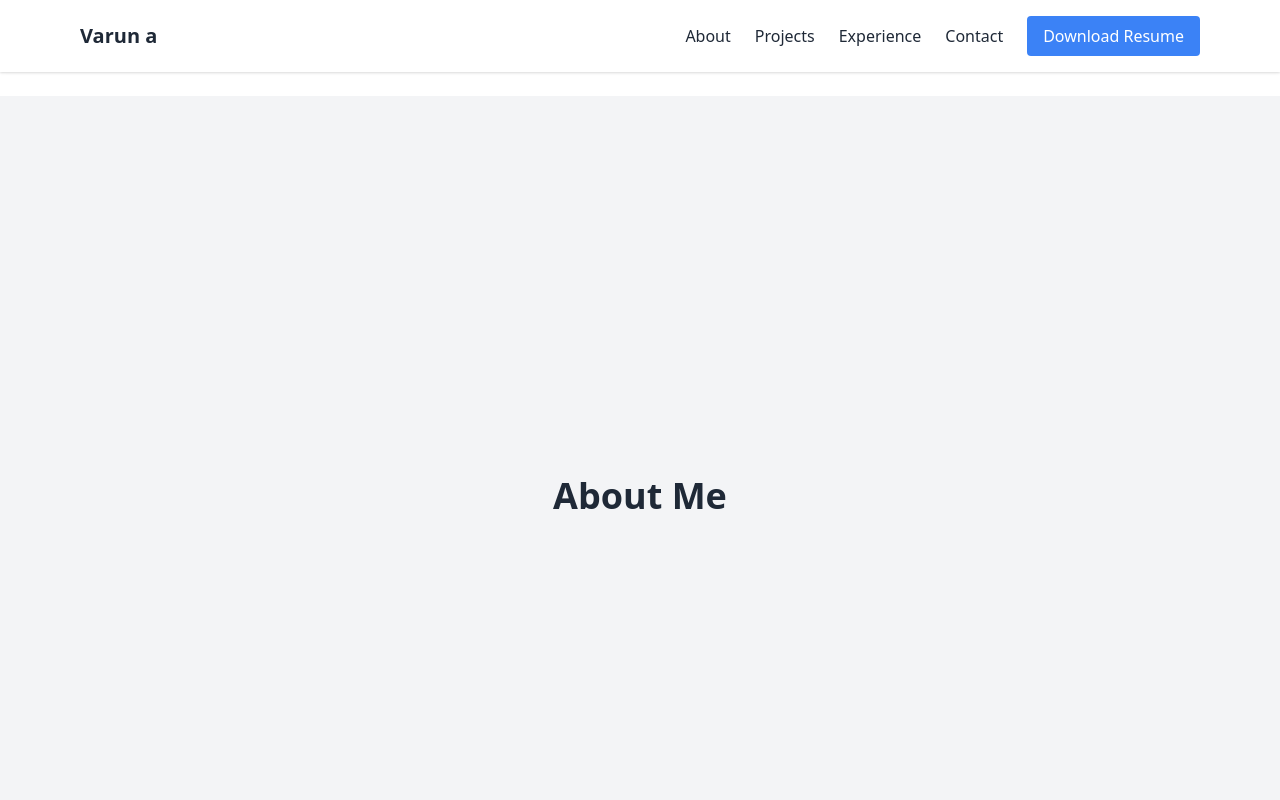
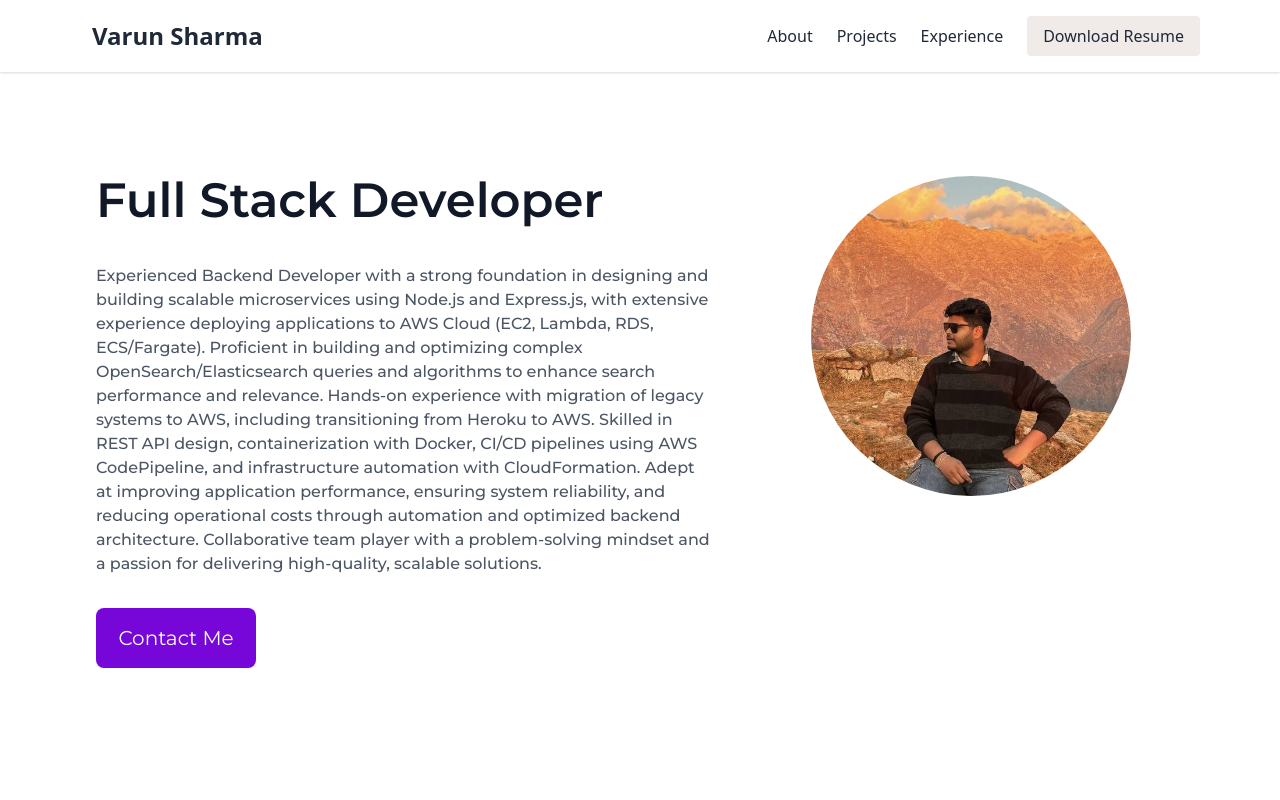
Before and after one commit to Varunsharma2k1/Portfolio, a React (Vite) app: page / in a window 1280 px wide. Shown: the top 800 px of the page. Built offline with nearby package versions, Linux system fonts and the light colour scheme.

Commit message:
update About me

```diff
--- a/index.html
+++ b/index.html
@@ -5,7 +5,10 @@
     <link rel="icon" type="image/svg+xml" href="/vite.svg" />
     <meta name="viewport" content="width=device-width, initial-scale=1.0" />
     <link href="https://cdn.jsdelivr.net/npm/tailwindcss@2.2.19/dist/tailwind.min.css" rel="stylesheet">
-    <title>Vite + React + TS</title>
+    <link rel="preconnect" href="https://fonts.googleapis.com">
+<link rel="preconnect" href="https://fonts.gstatic.com" crossorigin>
+<link href="https://fonts.googleapis.com/css2?family=Lato:ital,wght@0,100;0,300;0,400;0,700;0,900;1,100;1,300;1,400;1,700;1,900&family=Montserrat:ital,wght@0,100..900;1,100..900&display=swap" rel="stylesheet">
+    <title>Varun Sharma</title>
   </head>
   <body>
     <div id="root"></div>
--- a/src/App.tsx
+++ b/src/App.tsx
@@ -14,35 +14,36 @@ export default function App() {
     console.log(email);
 
     try {
-    const response = await fetch('https://vfpbadp477.execute-api.ap-south-1.amazonaws.com/dev/subscribe', {
-      method: 'POST',
+      const response = await fetch(
+        "https://vfpbadp477.execute-api.ap-south-1.amazonaws.com/dev/subscribe",
+        {
+          method: "POST",
           headers: {
-        'Content-Type': 'application/json',
+            "Content-Type": "application/json",
           },
           body: JSON.stringify({ email }),
-    });
+        }
+      );
 
       console.log(response);
 
       if (response.ok) {
-      alert('Subscribed successfully!');
+        alert("Subscribed successfully!");
       } else {
-      alert('Subscription failed!');
+        alert("Subscription failed!");
       }
     } catch (err) {
       console.error("Error while subscribing:", err);
-    alert('Subscription failed due to an error.');
+      alert("Subscription failed due to an error.");
     }
   };
-
-
 
   return (
     <div className="font-sans text-gray-800">
       {/* Navbar */}
       <nav className="fixed w-full bg-white shadow z-50">
         <div className="max-w-6xl mx-auto px-4 py-4 flex justify-between items-center">
-          <h1 className="text-xl font-bold">Varun a</h1>
+          <h1 className="text-2xl font-bold ml-3">Varun Sharma</h1>
           <div className="md:hidden">
             <button
               onClick={() => setMenuOpen(!menuOpen)}
@@ -56,11 +57,11 @@ export default function App() {
               menuOpen ? "flex" : "hidden"
             } md:flex flex-col md:flex-row gap-4 md:gap-6 absolute md:static bg-white top-full left-0 w-full md:w-auto px-4 py-4 md:p-0 shadow md:shadow-none z-40`}
           >
-            {["about", "projects", "experience", "contact"].map((section) => (
+            {["About", "Projects", "Experience"].map((section) => (
               <button
                 key={section}
                 onClick={() => scrollTo(section)}
-                className="capitalize hover:text-blue-600 text-left md:text-center"
+                className="capitalize text-left md:text-center transform transition-transform duration-75 hover:scale-[1.01]"
               >
                 {section}
               </button>
@@ -69,7 +70,8 @@ export default function App() {
               href="https://varun-sharma.s3.ap-south-1.amazonaws.com/VarunSharma_Resume2k25.pdf"
               target="_blank"
               rel="noopener noreferrer"
-  className="bg-blue-500 text-white px-4 py-2 rounded hover:bg-blue-600 text-center"
+              style={{ backgroundColor: "#f0eae9" }}
+              className=" text-dark px-4 py-2 rounded  text-center"
             >
               Download Resume
             </a>
@@ -77,24 +79,69 @@ export default function App() {
         </div>
       </nav>
 
-      <div className="pt-24 space-y-24">
-        {/* Sections */}
-        <section
-          id="about"
-          className="min-h-screen bg-gray-100 flex justify-center items-center px-4"
+      <div className="pt-20 space-y-24">
+        <div id="About" className="max-w-6xl mx-auto px-4 py-20">
+          <div className="grid grid-cols-1 md:grid-cols-12 gap-4">
+            {/* Text: left on desktop, below image on mobile */}
+            <div className="md:col-span-7 bg-white p-4 flex flex-col order-2 md:order-1">
+              <h1
+                className="text-4xl md:text-5xl font-semibold leading-tight text-gray-900 mb-5"
+                style={{ fontFamily: "'Montserrat', sans-serif" }}
               >
-          <h2 className="text-3xl md:text-4xl font-semibold">About Me</h2>
-        </section>
+                Full Stack Developer
+              </h1>
+              <p
+                className="text-gray-600 mb-4 mt-5  font-medium"
+                style={{ fontFamily: "'Montserrat', sans-serif" }}
+              >
+                Experienced Backend Developer with a strong foundation in
+                designing and building scalable microservices using Node.js and
+                Express.js, with extensive experience deploying applications to
+                AWS Cloud (EC2, Lambda, RDS, ECS/Fargate). Proficient in
+                building and optimizing complex OpenSearch/Elasticsearch queries
+                and algorithms to enhance search performance and relevance.
+                Hands-on experience with migration of legacy systems to AWS,
+                including transitioning from Heroku to AWS. Skilled in REST API
+                design, containerization with Docker, CI/CD pipelines using AWS
+                CodePipeline, and infrastructure automation with CloudFormation.
+                Adept at improving application performance, ensuring system
+                reliability, and reducing operational costs through automation
+                and optimized backend architecture. Collaborative team player
+                with a problem-solving mindset and a passion for delivering
+                high-quality, scalable solutions.
+              </p>
+              <button
+                onClick={() => scrollTo("contact")}
+                style={{
+                  fontFamily: "'Montserrat', sans-serif",
+                  backgroundColor: "#7707d9",
+                }}
+                className="text-white mt-4 px-4 py-4 rounded-lg w-40 text-xl transition-transform duration-300 transform hover:scale-105 inline-block"
+              >
+                Contact Me
+              </button>
+            </div>
+
+            {/* Image: right on desktop, top on mobile */}
+            <div className="md:col-span-5 flex justify-center p-4 rounded-xl order-1 md:order-2">
+              <img
+                src="/mypic.jpg"
+                alt="Profile"
+                className="w-80 h-80 rounded-full object-cover"
+              />
+            </div>
+          </div>
+        </div>
 
         <section
-          id="projects"
+          id="Projects"
           className="min-h-screen bg-white flex justify-center items-center px-4"
         >
           <h2 className="text-3xl md:text-4xl font-semibold">Projects</h2>
         </section>
 
         <section
-          id="experience"
+          id="Experience"
           className="min-h-screen bg-gray-100 flex justify-center items-center px-4"
         >
           <h2 className="text-3xl md:text-4xl font-semibold">Experience</h2>
@@ -104,17 +151,15 @@ export default function App() {
           id="contact"
           className="min-h-screen bg-white flex flex-col items-center justify-center px-4"
         >
-          <h2 className="text-3xl md:text-4xl font-semibold mb-4">Contact Me</h2>
-          <p className="mb-6 text-center">Email: your@email.com</p>
+          <h2 className="text-3xl md:text-4xl font-semibold mb-4">
+            Contact Me
+          </h2>
 
           {/* Newsletter */}
           <form
             onSubmit={handleSubscribe}
             className="w-full max-w-md space-y-2"
           >
-            <label className="block text-gray-700 font-medium text-center">
-              Subscribe to Newsletter
-            </label>
             <div className="flex flex-col sm:flex-row">
               <input
                 type="email"
@@ -126,7 +171,11 @@ export default function App() {
               />
               <button
                 type="submit"
-                className="bg-blue-500 text-white px-4 py-2 rounded sm:rounded-r sm:rounded-l-none hover:bg-blue-600 mt-2 sm:mt-0"
+                style={{
+                  fontFamily: "'Montserrat', sans-serif",
+                  backgroundColor: "#7707d9",
+                }}
+                className=" text-white px-4 py-2 rounded sm:rounded-r sm:rounded-l-none mt-2 sm:mt-0 "
               >
                 Subscribe
               </button>
```
Also changed, not shown: public/mypic.jpg (added). Lines whose indentation alone changed are shown as unchanged.
